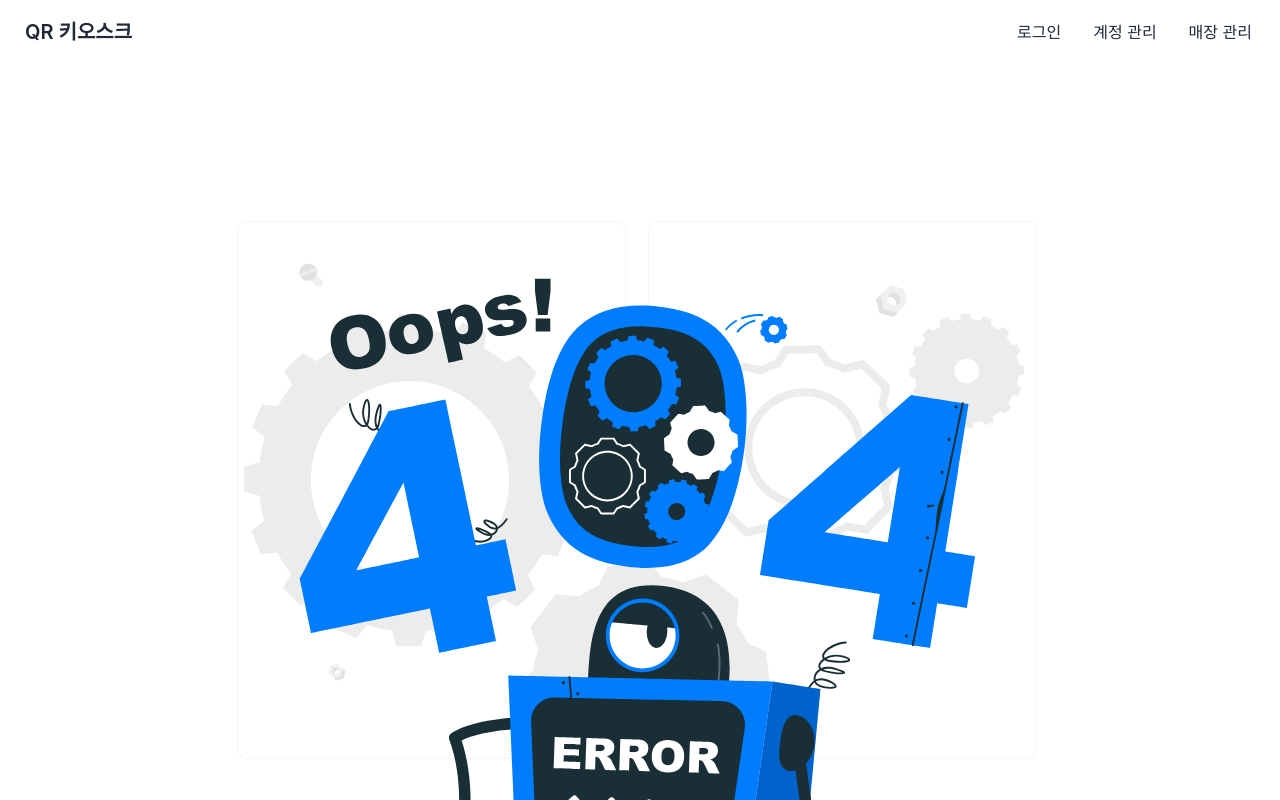
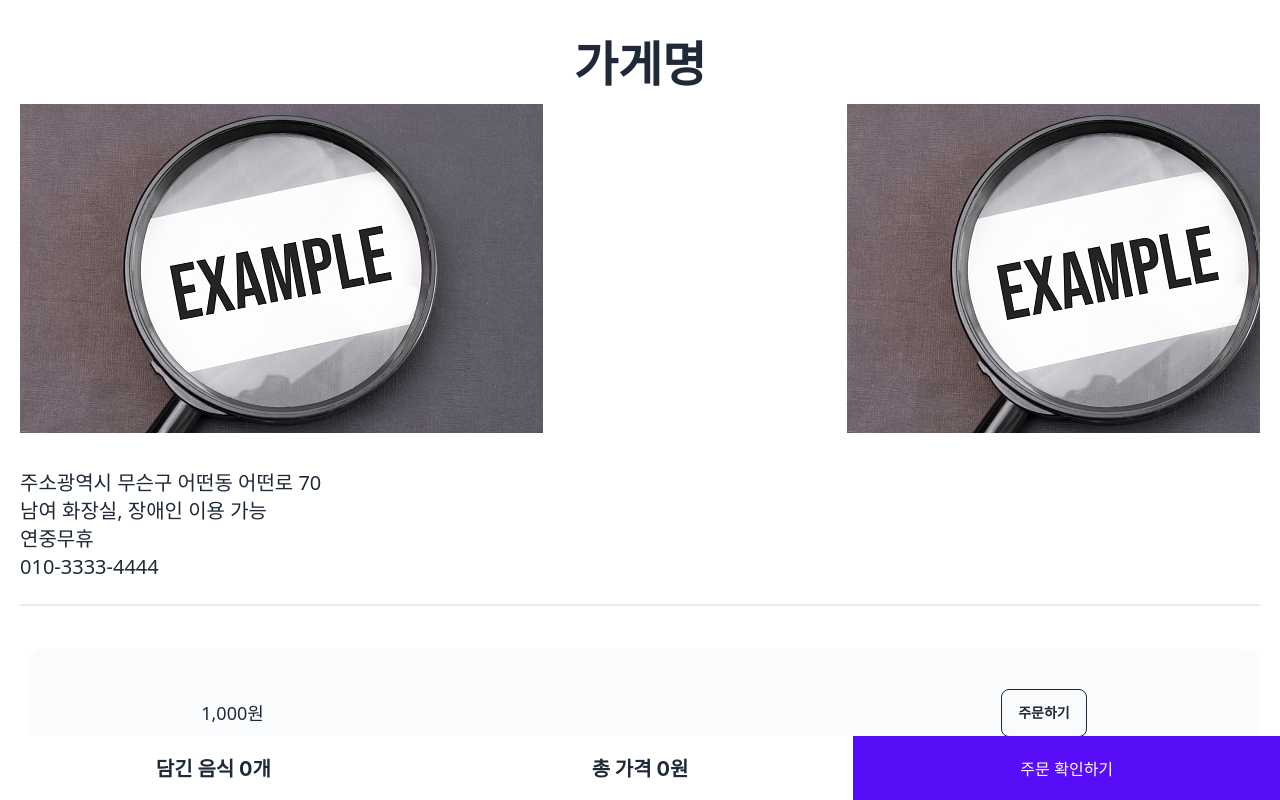
Before and after one commit to jadru/qr-kiosk, a React (Vite) app in the folder apps/frontend/: page /order in a window 1280 px wide. Shown: the top 800 px of the page. Built offline with nearby package versions, Linux system fonts and the light colour scheme; a web font is replaced by a local one.

Commit message:
feat: order screen collect order list && works

```diff
--- a/apps/frontend/index.html
+++ b/apps/frontend/index.html
@@ -4,6 +4,7 @@
     <meta charset="UTF-8" />
     <link rel="icon" type="image/svg+xml" href="/kickboard.svg" />
     <meta name="viewport" content="width=device-width, initial-scale=1.0" />
+    <meta name="viewport" content="viewport-fit=cover" />
     <title>QR 키오스크</title>
     <link rel="preconnect" href="https://fonts.googleapis.com" />
     <link rel="preconnect" href="https://fonts.gstatic.com" crossorigin />
--- a/apps/frontend/src/App.tsx
+++ b/apps/frontend/src/App.tsx
@@ -1,5 +1,5 @@
 import React from 'react';
-import { Login, Main, StoreManagement } from './pages';
+import { Login, Main, Order, StoreManagement } from './pages';
 import { createBrowserRouter, RouterProvider } from 'react-router-dom';
 import { ErrorScreen } from './components';
 
@@ -17,6 +17,10 @@ const router = createBrowserRouter([
     path: '/store-management/*',
     element: <StoreManagement />,
   },
+  {
+    path: '/order',
+    element: <Order />,
+  },
 ]);
 
 function App() {
--- a/apps/frontend/src/components/Theme/cute.tsx
+++ b/apps/frontend/src/components/Theme/cute.tsx
@@ -1,8 +1,16 @@
 import { storeManageState } from '@src/states/atom';
 import { StoreManageType } from '@src/type';
-import { useRecoilValue } from 'recoil';
+import { SetterOrUpdater, useRecoilValue } from 'recoil';
 
-export const CuteTheme = () => {
+interface Props {
+  preview?: boolean;
+  onOrderButtonClick?: any;
+}
+
+export const CuteTheme: React.FC<Props> = ({
+  preview = false,
+  onOrderButtonClick,
+}) => {
   const Menu = useRecoilValue(storeManageState);
   console.log(Menu);
   return (
@@ -18,17 +26,23 @@ export const CuteTheme = () => {
       </div>
       <div className="carousel rounded-box my-4">
         {Menu.information.photos.map((photoUrl, index) => (
-          <div className="carousel-item">
+          <div className="carousel-item" key={photoUrl}>
             <img src={photoUrl} alt={'photo' + index} />
           </div>
         ))}
       </div>
       <div className="grid">
         {Menu.menu.map((category) => (
-          <div className="flex flex-col space-y-2 flex-wrap my-3 x-2 space-x-2 font-cute-font">
+          <div
+            className="flex flex-col space-y-2 flex-wrap my-3 x-2 space-x-2 font-cute-font"
+            key={category.categoryName}
+          >
             <h3 className="text-2xl">{category.categoryName}</h3>
             {category.menus.map((menuItem) => (
-              <div className="flex flex-row bg-slate-50/75 rounded-2xl px-4 py-2 mx-2 h-32 items-center justify-center">
+              <div
+                className="flex flex-row bg-slate-50/75 rounded-2xl px-4 py-2 mx-2 h-32 items-center justify-center"
+                key={menuItem.itemid}
+              >
                 <div className="w-2/3">
                   <p className="text-2xl font-bold">{menuItem.itemname}</p>
                   <p className="text-lg font-normal">
@@ -37,7 +51,20 @@ export const CuteTheme = () => {
                 </div>
 
                 <img src={menuItem.image} alt="" />
-                <button className="btn btn-warning">주문하기</button>
+                <button
+                  className="btn btn-warning"
+                  id={menuItem.itemid}
+                  disabled={preview}
+                  value={menuItem.itemprice}
+                  name={menuItem.itemname}
+                  onClick={() =>
+                    onOrderButtonClick((prev: any) => {
+                      return [...prev, menuItem];
+                    })
+                  }
+                >
+                  주문하기
+                </button>
               </div>
             ))}
           </div>
--- a/apps/frontend/src/components/Theme/modern.tsx
+++ b/apps/frontend/src/components/Theme/modern.tsx
@@ -1,11 +1,15 @@
 import { storeManageState } from '@src/states/atom';
 import { StoreManageType } from '@src/type';
-import { useRecoilValue } from 'recoil';
+import { SetterOrUpdater, useRecoilValue } from 'recoil';
 
 interface Props {
   preview?: boolean;
+  onOrderButtonClick?: any;
 }
-export const ModernTheme: React.FC<Props> = ({ preview = false }) => {
+export const ModernTheme: React.FC<Props> = ({
+  preview = false,
+  onOrderButtonClick,
+}) => {
   const Menu = useRecoilValue(storeManageState);
   console.log(Menu);
   return (
@@ -19,7 +23,7 @@ export const ModernTheme: React.FC<Props> = ({ preview = false }) => {
       </div>
       <div className="carousel rounded-box">
         {Menu.information.photos.map((photoUrl, index) => (
-          <div className="carousel-item">
+          <div className="carousel-item" key={photoUrl}>
             <img src={photoUrl} alt={'photo' + index} />
           </div>
         ))}
@@ -29,11 +33,17 @@ export const ModernTheme: React.FC<Props> = ({ preview = false }) => {
         {Menu.menu.map((category) => (
           <>
             {category.menus.length > 0 && (
-              <div className="flex flex-col space-y-2 flex-wrap px-4 py-5 space-x-2 font-nato-font card bg-slate-100 shadow-2xl">
+              <div
+                className="flex flex-col space-y-2 flex-wrap px-4 py-5 space-x-2 font-nato-font card bg-slate-100 shadow-2xl"
+                key={category.categoryName}
+              >
                 <h3 className="text-2xl">{category.categoryName}</h3>
                 <>
                   {category.menus.map((menuItem) => (
-                    <div className="flex flex-row px-4 py-2 mx-2 h-32 items-center justify-center bg-white card">
+                    <div
+                      className="flex flex-row px-4 py-2 mx-2 h-32 items-center justify-center bg-white card"
+                      key={menuItem.itemid}
+                    >
                       <div className="w-2/3">
                         <p className="text-2xl font-bold">
                           {menuItem.itemname}
@@ -45,7 +55,18 @@ export const ModernTheme: React.FC<Props> = ({ preview = false }) => {
                       </div>
 
                       <img src={menuItem.image} alt="" />
-                      <button className="btn" disabled={preview}>
+                      <button
+                        className="btn"
+                        disabled={preview}
+                        id={menuItem.itemid}
+                        value={menuItem.itemprice}
+                        name={menuItem.itemname}
+                        onClick={() =>
+                          onOrderButtonClick((prev: any) => {
+                            return [...prev, menuItem];
+                          })
+                        }
+                      >
                         주문하기
                       </button>
                     </div>
--- a/apps/frontend/src/components/Theme/simple.tsx
+++ b/apps/frontend/src/components/Theme/simple.tsx
@@ -1,8 +1,16 @@
 import { storeManageState } from '@src/states/atom';
 import { StoreManageType } from '@src/type';
-import { useRecoilValue } from 'recoil';
+import { SetterOrUpdater, useRecoilValue } from 'recoil';
 
-export const SimpleTheme = () => {
+interface Props {
+  preview?: boolean;
+  onOrderButtonClick?: any;
+}
+
+export const SimpleTheme: React.FC<Props> = ({
+  preview = false,
+  onOrderButtonClick,
+}) => {
   const Menu = useRecoilValue(storeManageState);
   console.log(Menu);
   return (
@@ -13,7 +21,7 @@ export const SimpleTheme = () => {
       <div className="flex flex-col">
         <div className="carousel my-4 w-fuill">
           {Menu.information.photos.map((photoUrl, index) => (
-            <div className="carousel-item w-2/3">
+            <div className="carousel-item w-2/3" key={photoUrl}>
               <img src={photoUrl} alt={'photo' + index} />
             </div>
           ))}
@@ -28,12 +36,18 @@ export const SimpleTheme = () => {
       <div className="divider divide-gray-700"></div>
       <div className="grid">
         {Menu.menu.map((category) => (
-          <div className="flex flex-col space-y-2 flex-wrap my-3 x-2 space-x-2 font-nato-font">
+          <div
+            className="flex flex-col space-y-2 flex-wrap my-3 x-2 space-x-2 font-nato-font"
+            key={category.categoryName}
+          >
             {category.menus.length > 0 && (
               <>
                 <h3 className="text-2xl">{category.categoryName}</h3>
                 {category.menus.map((menuItem) => (
-                  <div className="flex flex-row bg-slate-50/75 rounded-2xl px-4 py-2 mx-2 h-32 items-center justify-center">
+                  <div
+                    className="flex flex-row bg-slate-50/75 rounded-2xl px-4 py-2 mx-2 h-32 items-center justify-center"
+                    key={menuItem.itemid}
+                  >
                     <div className="w-2/3">
                       <p className="text-2xl font-bold">{menuItem.itemname}</p>
                       <p className="text-lg font-normal">
@@ -42,7 +56,20 @@ export const SimpleTheme = () => {
                     </div>
 
                     <img src={menuItem.image} alt="" />
-                    <button className="btn btn-outline">주문하기</button>
+                    <button
+                      className="btn btn-outline"
+                      id={menuItem.itemid}
+                      disabled={preview}
+                      value={menuItem.itemprice}
+                      name={menuItem.itemname}
+                      onClick={() =>
+                        onOrderButtonClick((prev: any) => {
+                          return [...prev, menuItem];
+                        })
+                      }
+                    >
+                      주문하기
+                    </button>
                   </div>
                 ))}
               </>
--- a/apps/frontend/src/components/Theme/vintage.tsx
+++ b/apps/frontend/src/components/Theme/vintage.tsx
@@ -1,8 +1,16 @@
 import { storeManageState } from '@src/states/atom';
 import { StoreManageType } from '@src/type';
-import { useRecoilValue } from 'recoil';
+import { SetterOrUpdater, useRecoilValue } from 'recoil';
 
-export const VintageTheme = () => {
+interface Props {
+  preview?: boolean;
+  onOrderButtonClick?: any;
+}
+
+export const VintageTheme: React.FC<Props> = ({
+  preview = false,
+  onOrderButtonClick,
+}) => {
   const Menu = useRecoilValue(storeManageState);
   console.log(Menu);
   return (
@@ -13,7 +21,7 @@ export const VintageTheme = () => {
       <div className="flex flex-col outline-1 outline">
         <div className="carousel w-fuill">
           {Menu.information.photos.map((photoUrl, index) => (
-            <div className="carousel-item w-2/3">
+            <div className="carousel-item w-2/3" key={photoUrl}>
               <img src={photoUrl} alt={'photo' + index} />
             </div>
           ))}
@@ -30,11 +38,17 @@ export const VintageTheme = () => {
         {Menu.menu.map((category) => (
           <>
             {category.menus.length > 0 && (
-              <div className="flex flex-col space-y-2 flex-wrap my-3 space-x-2 font-vintage-font outline outline-1 py-3 px-3">
+              <div
+                className="flex flex-col space-y-2 flex-wrap my-3 space-x-2 font-vintage-font outline outline-1 py-3 px-3"
+                key={category.categoryName}
+              >
                 <>
                   <h3 className="text-2xl">{category.categoryName}</h3>
                   {category.menus.map((menuItem) => (
-                    <div className="flex flex-row outline-dotted px-4 py-2 h-32 items-center justify-center">
+                    <div
+                      className="flex flex-row outline-dotted px-4 py-2 h-32 items-center justify-center"
+                      key={menuItem.itemid}
+                    >
                       <div className="w-2/3">
                         <p className="text-2xl font-bold">
                           {menuItem.itemname}
@@ -46,7 +60,20 @@ export const VintageTheme = () => {
                       </div>
 
                       <img src={menuItem.image} alt="" />
-                      <button className="btn btn-outline">주문하기</button>
+                      <button
+                        className="btn btn-outline"
+                        id={menuItem.itemid}
+                        disabled={preview}
+                        value={menuItem.itemprice}
+                        name={menuItem.itemname}
+                        onClick={() =>
+                          onOrderButtonClick((prev: any) => {
+                            return [...prev, menuItem];
+                          })
+                        }
+                      >
+                        주문하기
+                      </button>
                     </div>
                   ))}
                 </>
--- /dev/null
+++ b/apps/frontend/src/pages/Order/index.tsx
@@ -0,0 +1,47 @@
+import React, { useEffect } from 'react';
+import {
+  CuteTheme,
+  ModernTheme,
+  SimpleTheme,
+  VintageTheme,
+} from '@src/components';
+import { orderListState, storeManageState } from '@src/states/atom';
+import { useRecoilState, useRecoilValue } from 'recoil';
+
+export const Order = () => {
+  const store = useRecoilValue(storeManageState);
+  const [orderList, setOrderList] = useRecoilState(orderListState);
+
+  useEffect(() => {
+    let search = window.location.search;
+    let params = new URLSearchParams(search);
+    let storeId = params.get('store');
+    let tableId = params.get('tableId');
+  }, [window.location.search]);
+
+  return (
+    <>
+      {(store.information.theme === 'simple' && (
+        <SimpleTheme onOrderButtonClick={setOrderList} />
+      )) ||
+        (store.information.theme === 'vintage' && (
+          <VintageTheme onOrderButtonClick={setOrderList} />
+        )) ||
+        (store.information.theme === 'modern' && (
+          <ModernTheme onOrderButtonClick={setOrderList} />
+        )) || <CuteTheme onOrderButtonClick={setOrderList} />}
+      <div className="btm-nav content-between">
+        <p className="text-xl font-bold">담긴 음식 {orderList.length}개</p>
+        <p className="text-xl font-bold">
+          총 가격{' '}
+          {orderList
+            // @ts-ignore
+            .reduce((prev, curr) => prev + Number(curr.itemprice), 0)
+            .toLocaleString('en')}
+          원
+        </p>
+        <button className="btn-primary">주문 확인하기</button>
+      </div>
+    </>
+  );
+};
--- a/apps/frontend/src/pages/StoreManagement/index.tsx
+++ b/apps/frontend/src/pages/StoreManagement/index.tsx
@@ -159,10 +159,11 @@ export const StoreManagement: React.FC = () => {
               <div
                 className={`${mobile ? 'artboard artboard-demo phone-1' : ''}`}
               >
-                {(theme === 'simple' && <SimpleTheme />) ||
-                  (theme === 'modern' && <ModernTheme />) ||
-                  (theme === 'vintage' && <VintageTheme />) ||
-                  (theme === 'cute' && <CuteTheme />)}
+                {(theme === 'simple' && <SimpleTheme preview={true} />) ||
+                  (theme === 'modern' && <ModernTheme preview={true} />) ||
+                  (theme === 'vintage' && <VintageTheme preview={true} />) || (
+                    <CuteTheme preview={true} />
+                  )}
               </div>
             </div>
           </div>
--- a/apps/frontend/src/pages/index.ts
+++ b/apps/frontend/src/pages/index.ts
@@ -1,4 +1,5 @@
+import { Order } from './Order/index';
 import { StoreManagement } from './StoreManagement/index';
 import { Login } from './Login/Login';
 import { Main } from './Main/Main';
-export { Main, Login, StoreManagement };
+export { Main, Login, StoreManagement, Order };
--- a/apps/frontend/src/states/atom.ts
+++ b/apps/frontend/src/states/atom.ts
@@ -1,5 +1,5 @@
 import { StoreManageType } from '@src/type';
-import { atom, RecoilState } from 'recoil';
+import { atom } from 'recoil';
 
 const loginAtom = atom({
   key: 'loginAtom',
@@ -48,7 +48,7 @@ const storeManageState = atom<StoreManageType>({
             itemid: '', // string
             itemname: '', // string
             image: '', // string
-            itemprice: '', // number
+            itemprice: '1000', // number
           },
         ],
       },
@@ -56,4 +56,15 @@ const storeManageState = atom<StoreManageType>({
   },
 });
 
-export { loginAtom, tokenAtom, menuDataState, storeManageState };
+const orderListState = atom({
+  key: 'orderList',
+  default: [],
+});
+
+export {
+  loginAtom,
+  tokenAtom,
+  menuDataState,
+  storeManageState,
+  orderListState,
+};
--- a/apps/frontend/src/states/index.ts
+++ /dev/null
@@ -1,2 +0,0 @@
-import { atom } from "recoil";
-export { atom };
```
